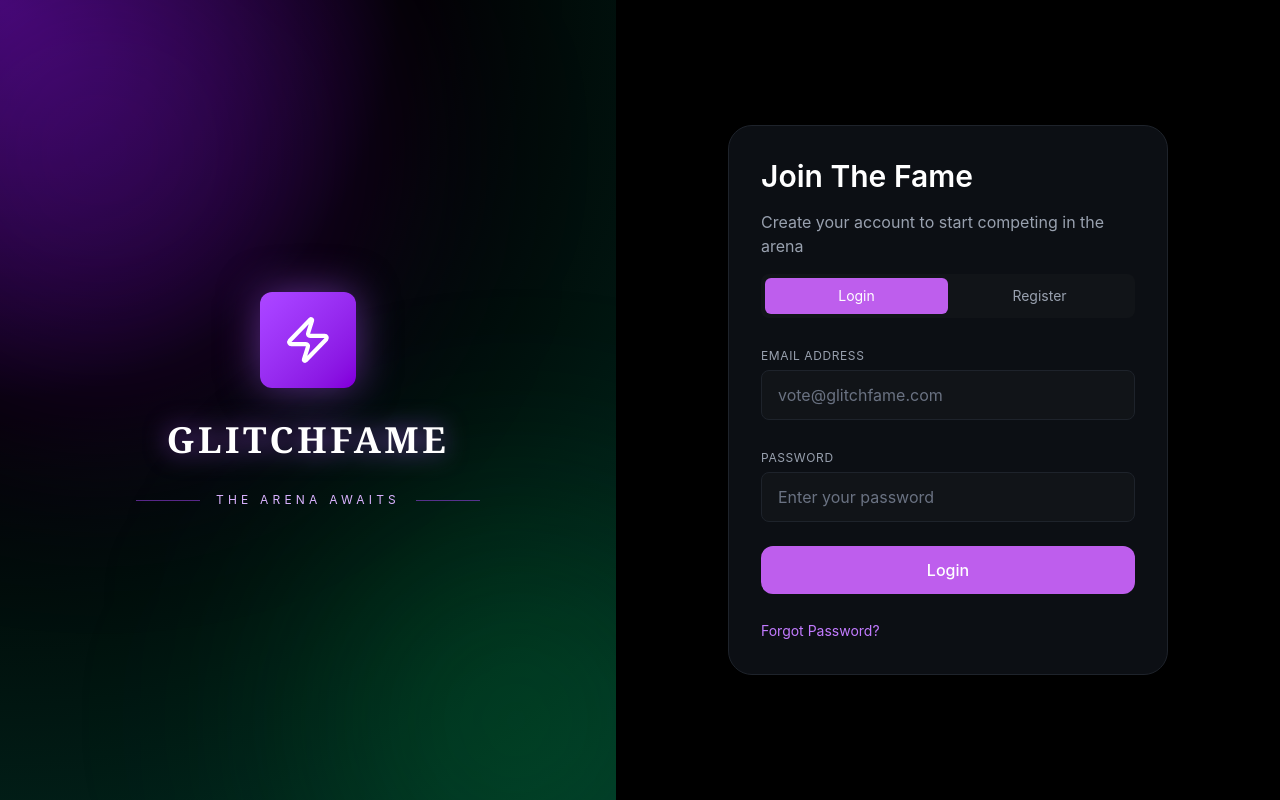
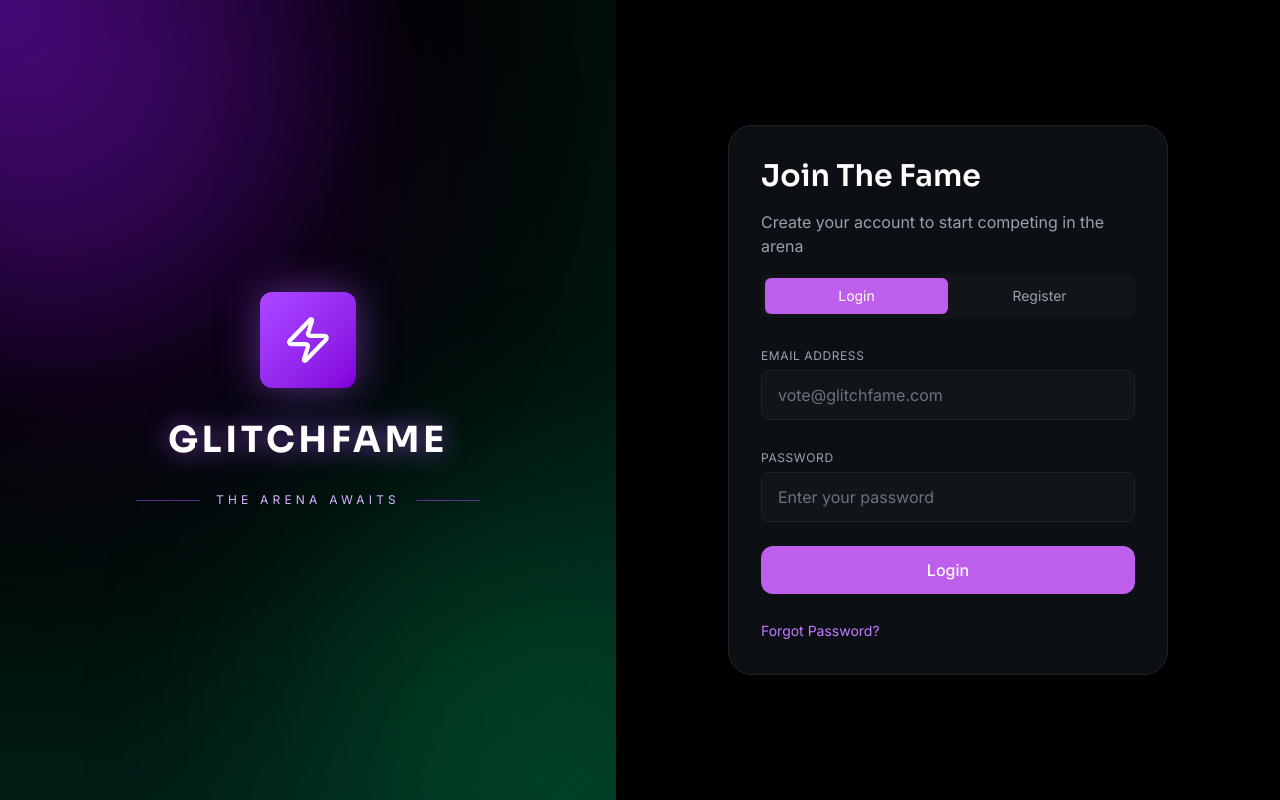
Before and after one commit to samarasimha444/glitchfame, a React (Vite) app in the folder frontend/: page /auth in a window 1280 px wide. Built offline with nearby package versions, Linux system fonts and the light colour scheme.

Commit message:
fix font

```diff
--- a/frontend/src/index.css
+++ b/frontend/src/index.css
@@ -1,5 +1,14 @@
+@import url('https://fonts.googleapis.com/css2?family=Inter:wght@400;500;600&family=Sora:wght@400;500;600;700&display=swap');
 @import "tailwindcss";
 
+
+body {
+  font-family: "Inter", sans-serif;
+}
+
+h1, h2, h3, h4, h5, h6 {
+  font-family: "Sora", sans-serif;
+}
 
 @layer base {
   body {
```
